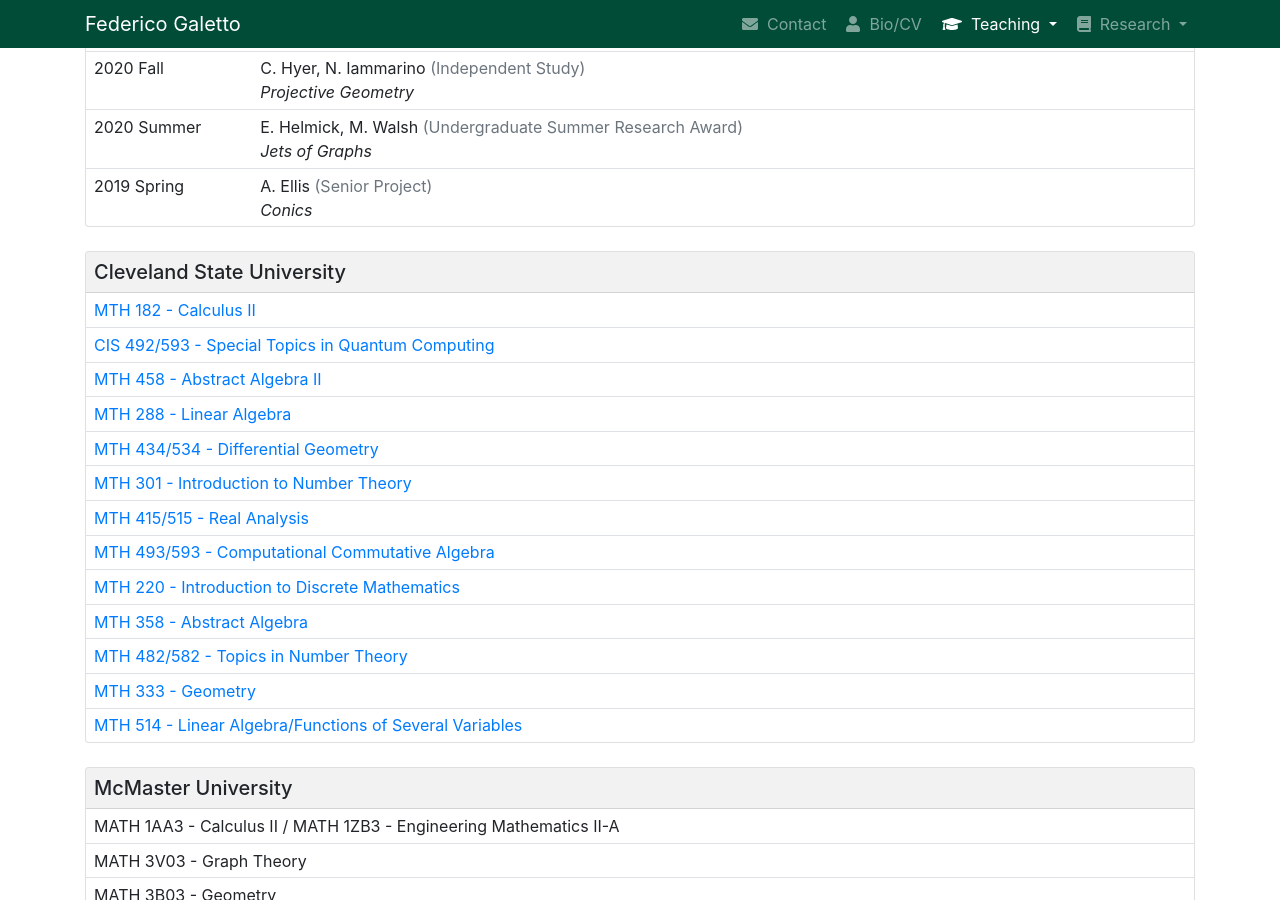
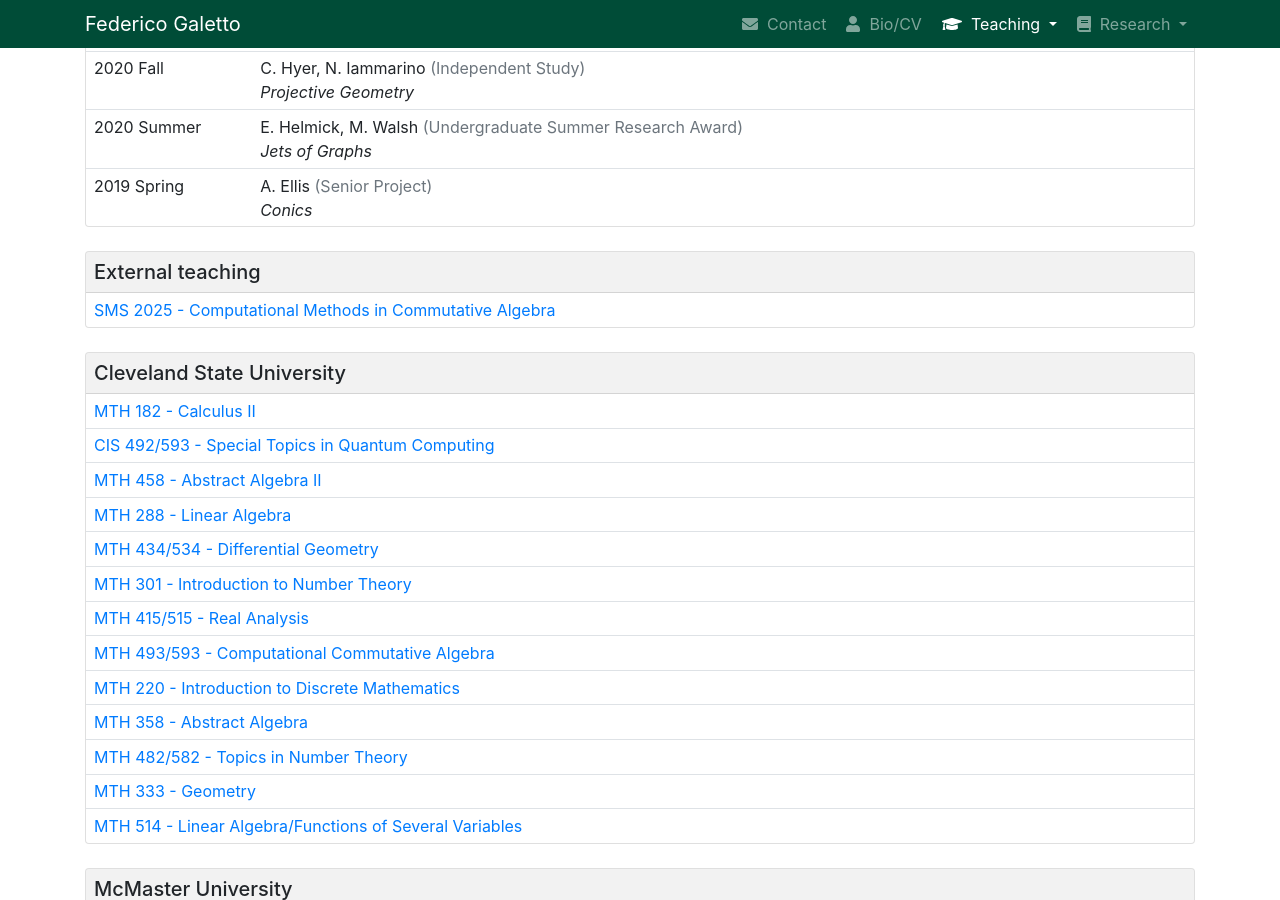
Before and after one commit to galettof/galettof.github.io, a Jekyll site: the page built from teaching.html, in a window 1280 px wide and 900 px high, scrolled down 1233 px. Built offline with Jekyll 4.4.1, drawn with Linux system fonts in a browser that asks for light colours; nearby versions of some CDN libraries.

Commit message:
SMS25 teaching and notes

```diff
--- a/teaching.html
+++ b/teaching.html
@@ -50,6 +50,18 @@
     </section>
 
     <section id="past">
+      <div class="card">
+	<div class="card-header">
+	  <h5 class="mb-0">External teaching</h5>
+	</div>
+	<table class="table notop table-sm mb-0">
+	  <tbody>
+	    <tr><td><a href="files/SMS25 - Computational Methods.pdf">
+		  SMS 2025 - Computational Methods in Commutative Algebra</a></td></tr>
+	  </tbody>
+	</table>
+      </div>
+
       <div class="card">
 	<div class="card-header">
 	  <h5 class="mb-0">Cleveland State University</h5>
```
Also changed, not shown: 1 other file.
